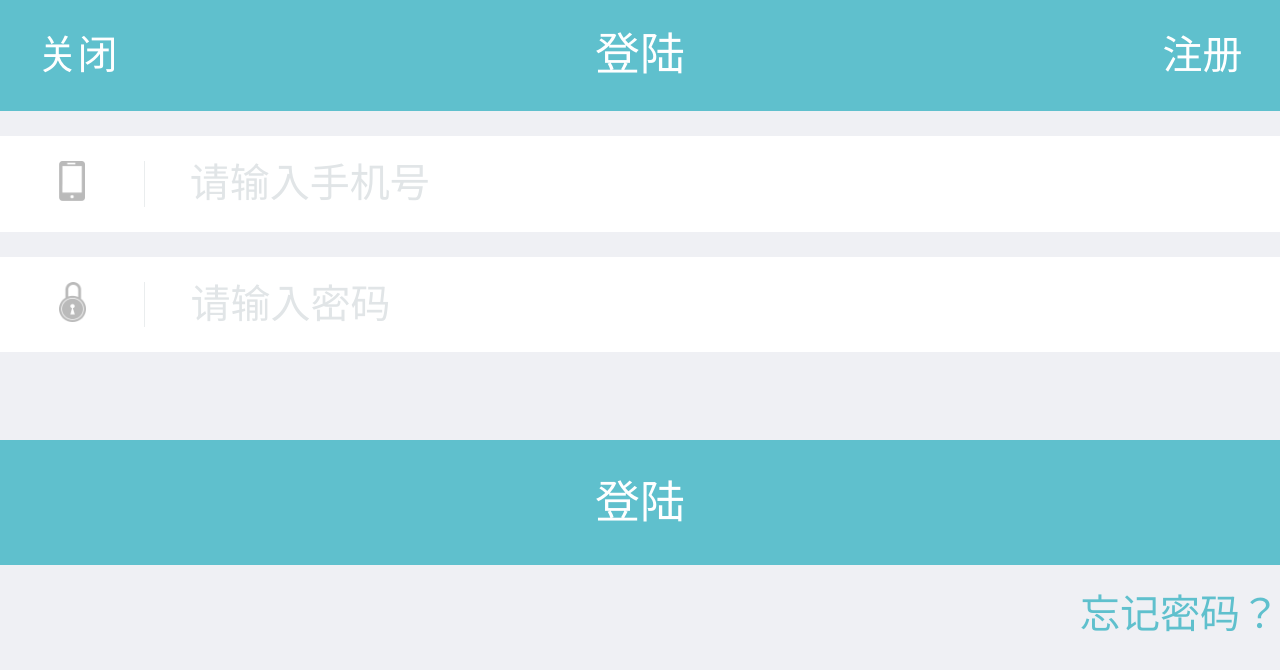
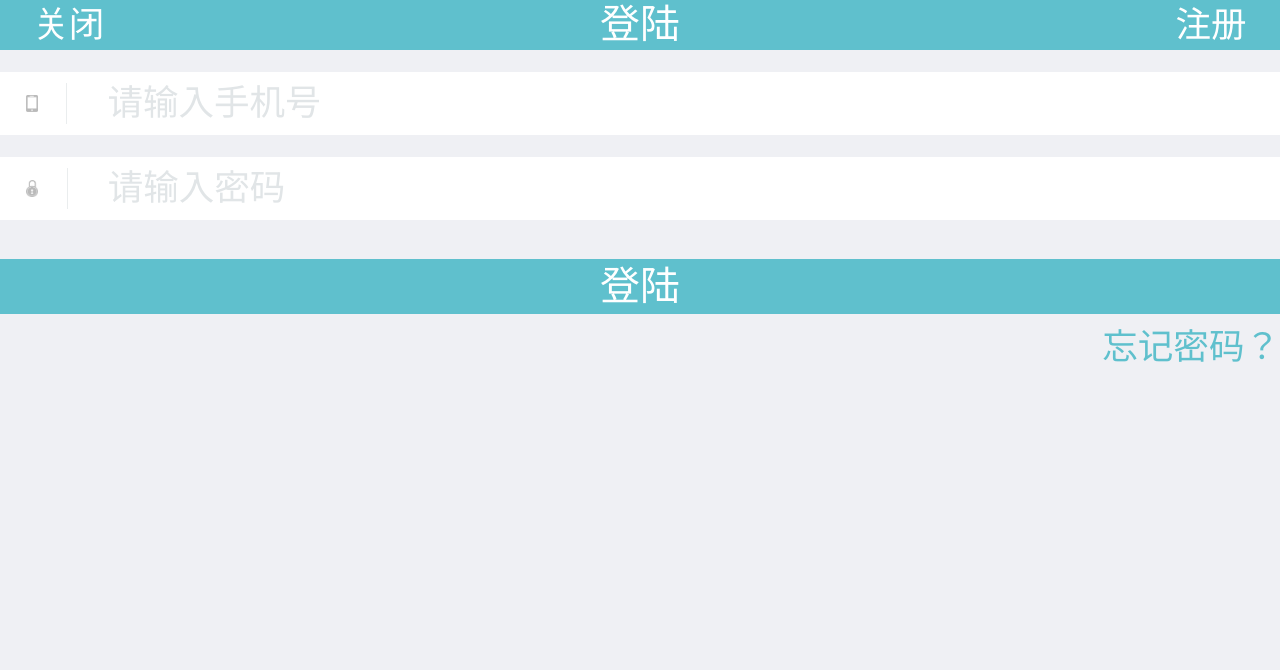
Before and after one commit to suoaiyisheng/task, a plain HTML site: page task04/task04.html in a window 1280 px wide. Drawn offline with Linux system fonts and the light colour scheme; a web font is replaced by a local one.

Commit message:
'task04_last'

```diff
--- a/task04/sass/header.scss
+++ b/task04/sass/header.scss
@@ -1,19 +1,28 @@
 @import 'mixin.scss';
 header{
 	width:100%;
-	display:flex;
-	justify-content:space-between;
-	height:8.9rem;
+	height:4.5rem;
 	background-color:$blue;
 	@include fontSize(3.2rem);
 	color:white;
 	box-sizing:border-box;
-	padding:0 3rem;
+	position:relative;
 }
 .header_middle{
 	@include fontSize(3.6rem);
+	display:table;
+    margin:0 auto;
 }
 .header_middle,.header_left,.header_right{
-    	line-height:8.9rem;
-
+    	line-height:4.5rem;
 }
+.header_left,.header_right{
+	position:absolute;
+	top:0;
+}
+.header_left{
+	left:3rem;
+}
+.header_right{
+	right:3rem;
+}
--- a/task04/sass/media.scss
+++ b/task04/sass/media.scss
@@ -1,70 +1,60 @@
  @media only screen and (max-width: 1080px), only screen and (max-device-width:1080px) {
      html,body {
- font-size:16.875px;
+         font-size:15px;
      }
    }
      @media only screen and (max-width: 960px), only screen and (max-device-width:960px) {
      html,body {
- font-size:15px;
+         font-size:13.333333333333332px;
      }
    }
      @media only screen and (max-width: 800px), only screen and (max-device-width:800px) {
      html,body {
- font-size:12.5px;
+         font-size:11.11111111111111px;
      }
    }
      @media only screen and (max-width: 720px), only screen and (max-device-width:720px) {
      html,body {
- font-size:11.25px;
+         font-size:10px;
      }
    }
      @media only screen and (max-width: 640px), only screen and (max-device-width:640px) {
      html,body {
- font-size:10px;
+         font-size:8.88888888888889px;
      }
    }
      @media only screen and (max-width: 600px), only screen and (max-device-width:600px) {
      html,body {
- font-size:9.375px;
+         font-size:8.333333333333334px;
      }
    }
      @media only screen and (max-width: 540px), only screen and (max-device-width:540px) {
      html,body {
- font-size:8.4375px;
+         font-size:7.5px;
      }
    }
      @media only screen and (max-width: 480px), only screen and (max-device-width:480px) {
      html,body {
- font-size:7.5px;
+         font-size:6.666666666666666px;
      }
    }
      @media only screen and (max-width: 414px), only screen and (max-device-width:414px) {
      html,body {
- font-size:6.46875px;
+         font-size:5.75px;
      }
    }
      @media only screen and (max-width: 400px), only screen and (max-device-width:400px) {
      html,body {
- font-size:6.25px;
+         font-size:5.555555555555555px;
      }
    }
      @media only screen and (max-width: 375px), only screen and (max-device-width:375px) {
      html,body {
- font-size:5.859375px;
+         font-size:5.208333333333334px;
      }
    }
      @media only screen and (max-width: 360px), only screen and (max-device-width:360px) {
      html,body {
- font-size:5.625px;
- }
- }
- @media only screen and (max-width: 320px), only screen and (max-device-width:320px) {
- html,body {
          font-size:5px;
      }
    }
- @media only screen and (max-width: 240px), only screen and (max-device-width:240px) {
- html,body {
- font-size:3.75px;
- }
-}
--- a/task04/sass/middle.scss
+++ b/task04/sass/middle.scss
@@ -3,33 +3,36 @@
 	input::-moz-placeholder {color:#e1e5e7;}
 	input::-ms-input-placeholder {color:#e1e5e7;}
 .phoneNum,.passWord{
-	padding:2rem 0 2rem 0;
+	padding:1rem 0 1rem 0;
     box-sizing:border-box;
     background-color:white;
     margin-top:2rem;
 }
 .passWord{
-	margin-bottom:7rem;
+	margin-bottom:3.5rem;
 }
 .phoneNum_icon,.passWord_icon{
 	img{
-		max-width:2.7rem;
-		max-height:3.2rem;
+		display:inline-block;
+		max-width:1.35rem;
+		max-height:1.6rem;
+		vertical-align:middle;
 	}
-	float:left;
-	padding:0 4.7rem;
+	padding:0 2.35rem;
+
 }
 .phoneNum_ipt,.passWord_ipt{
 	border:0;
 	border-left:0.1px solid #eaedee;
 	@include fontSize(3.2rem);
 	padding-left:3.6rem;
+	vertical-align:middle;
 }
 .signUp{
-	height:10rem;
+	height:5rem;
 	button{
 		width:100%;
-		line-height:10rem;
+		line-height:5rem;
 		border:0;
 	    outline:0;
 	    color:white;
@@ -41,6 +44,6 @@
 		color:#5fc0cd;
 		@include fontSize(3.2rem);
 		float:right;
-		margin-top:2.2rem;
+		margin-top:1.1rem;
 	}
 }
--- a/task04/task04.html
+++ b/task04/task04.html
@@ -2,6 +2,7 @@
 <html lang="en">
 <head>
 	<meta charset="UTF-8">
+	<meta name="viewport" content="width=device-width, initial-scale=1">
 	<title>task04</title>
 	<link rel="stylesheet" type="text/css" href="sass/main.css">
 </head>
```
Also changed, not shown: task04/sass/header.css, task04/sass/media.css, task04/sass/middle.css, 3 other files. Lines whose indentation alone changed are shown as unchanged.
